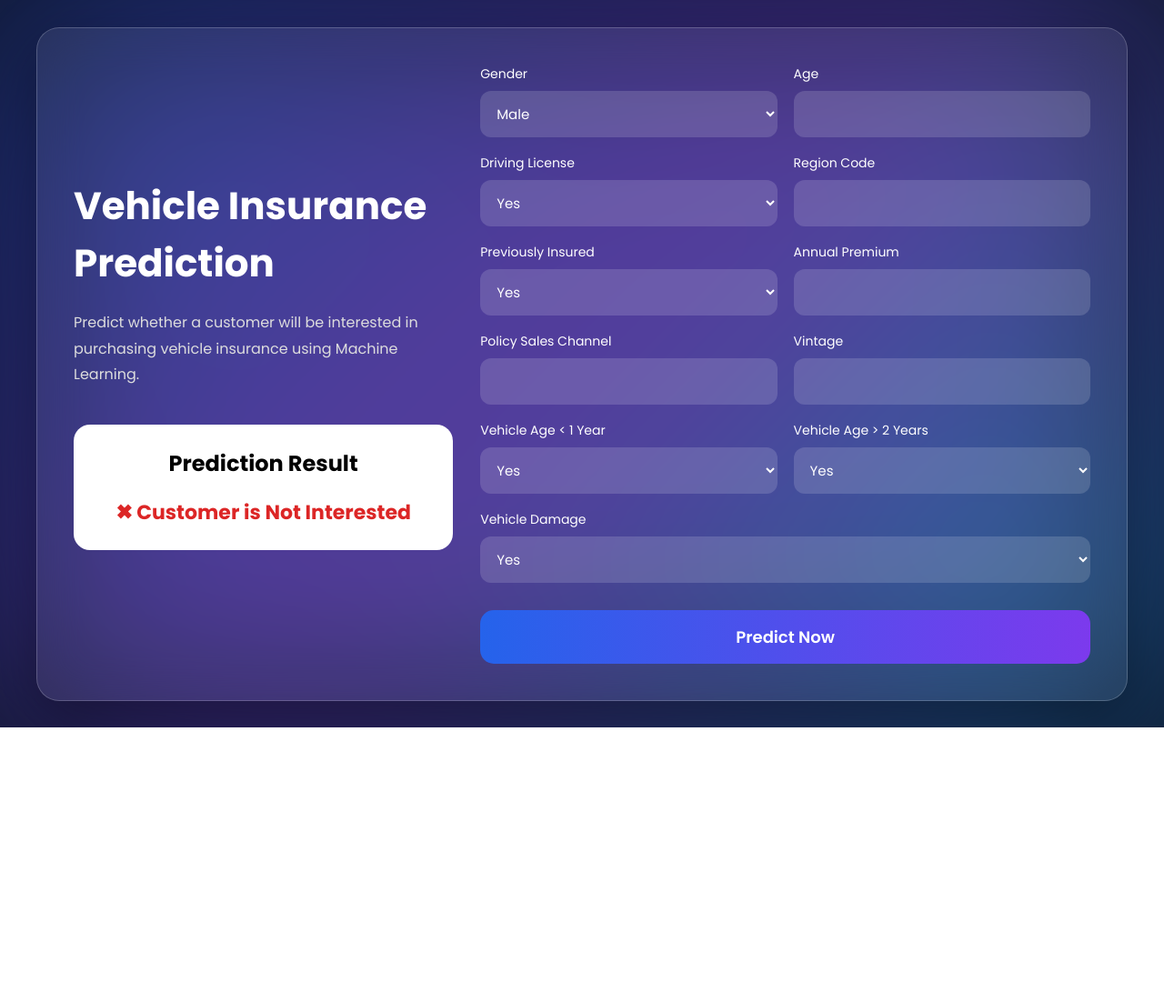
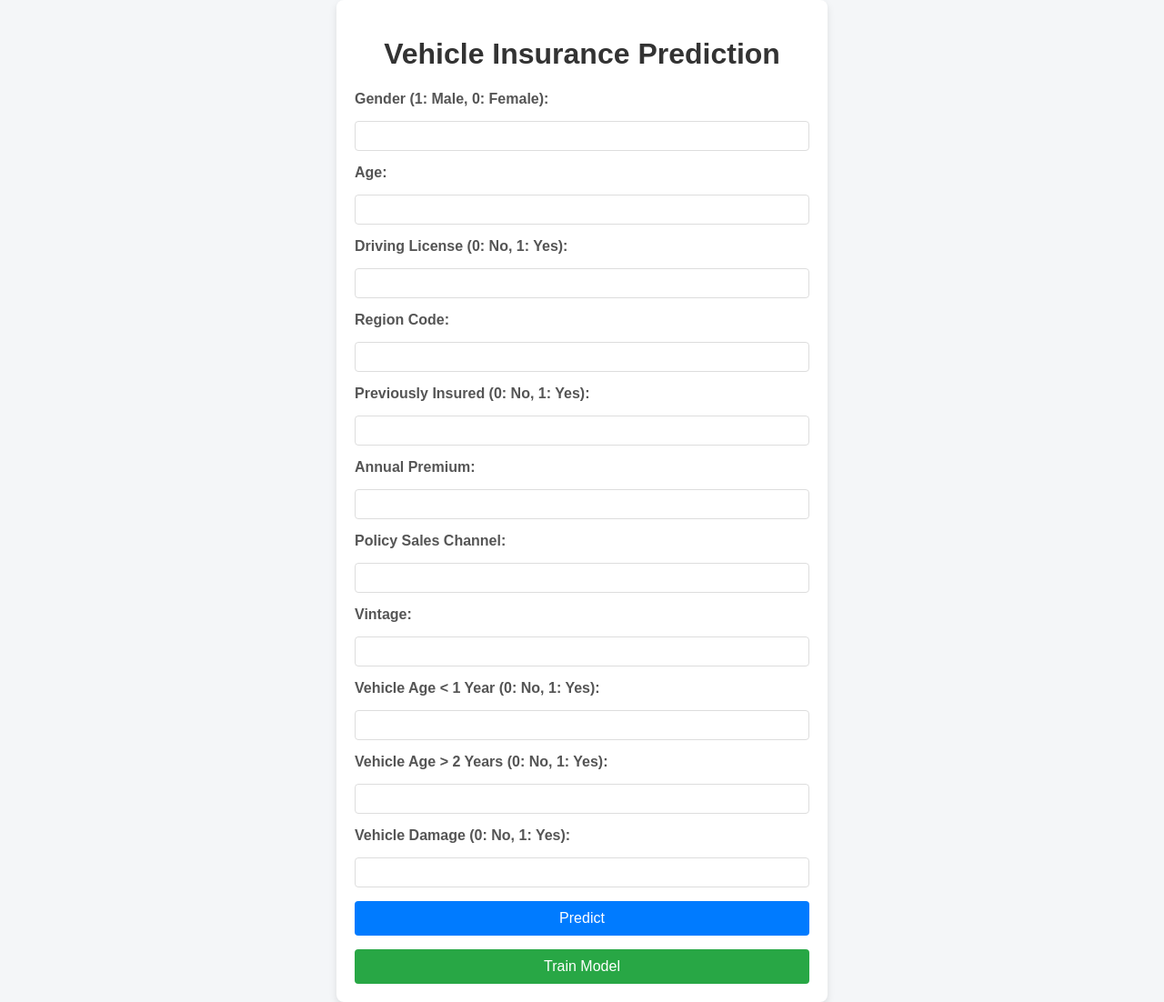
Before and after one commit to Kshubham0315/MLOPS-Project, a FastAPI app: template templates/vehicledata.html in a window 1280 px wide. Shown: the whole page at 91% size. Before the commit the page ends 800 px from the top, so only its background shows below. Run offline with FastAPI, Linux system fonts and the light colour scheme; the template is opened without the code that fills it, so the values that code supplies are empty; parts of the project's set-up code (start-up, migrations or seed data) failed here and were passed over; some libraries are stand-ins or nearby versions.

Commit message:
Finish the all local portion of this project

```diff
--- a/static/style.css
+++ b/static/style.css
@@ -1,260 +1,73 @@
-*{
-
-margin:0;
-padding:0;
-box-sizing:border-box;
-font-family:Poppins,sans-serif;
-
+/* styles.css */
+body {
+    font-family: Arial, sans-serif;
+    display: flex;
+    justify-content: center;
+    align-items: center;
+    min-height: 100vh;
+    margin: 0;
+    background-color: #f4f6f8;
 }
 
-body{
-
-height:100vh;
-display:flex;
-justify-content:center;
-align-items:center;
-background:#0f172a;
-overflow:hidden;
-
+.container {
+    width: 100%;
+    max-width: 500px;
+    background-color: #ffffff;
+    padding: 20px;
+    border-radius: 8px;
+    box-shadow: 0 4px 8px rgba(0, 0, 0, 0.1);
+    text-align: center;
 }
 
-.background{
-
-position:absolute;
-
-width:100%;
-height:100%;
-
-background:
-
-linear-gradient(135deg,#1d4ed8,#7c3aed,#0ea5e9);
-
-filter:blur(120px);
-
-opacity:.55;
-
+h1 {
+    color: #333;
 }
 
-.container{
-
-position:relative;
-
-width:1200px;
-
-display:grid;
-
-grid-template-columns:40% 60%;
-
-background:rgba(255,255,255,.08);
-
-backdrop-filter:blur(25px);
-
-border-radius:25px;
-
-padding:40px;
-
-box-shadow:
-
-0 20px 60px rgba(0,0,0,.4);
-
-border:1px solid rgba(255,255,255,.2);
-
+form {
+    display: flex;
+    flex-direction: column;
+    gap: 15px;
 }
 
-.left{
-
-padding-right:30px;
-
-display:flex;
-
-flex-direction:column;
-
-justify-content:center;
-
+label {
+    text-align: left;
+    color: #555;
+    font-weight: bold;
 }
 
-.left h1{
-
-font-size:42px;
-
-color:white;
-
-margin-bottom:20px;
-
+input {
+    padding: 8px;
+    border: 1px solid #ddd;
+    border-radius: 4px;
 }
 
-.left p{
-
-color:#ddd;
-
-line-height:1.8;
-
-margin-bottom:40px;
-
+button {
+    padding: 10px;
+    background-color: #007bff;
+    color: #fff;
+    border: none;
+    border-radius: 4px;
+    cursor: pointer;
+    font-size: 16px;
 }
 
-.prediction{
-
-background:white;
-
-padding:25px;
-
-border-radius:18px;
-
-text-align:center;
-
+button:hover {
+    background-color: #0056b3;
 }
 
-.prediction h2{
-
-margin-bottom:20px;
-
+.train-button {
+    background-color: #28a745;
+    margin-top: 15px;
 }
 
-.yes{
-
-color:#16a34a;
-
-font-size:22px;
-
-font-weight:700;
-
+.train-button:hover {
+    background-color: #218838;
 }
 
-.no{
-
-color:#dc2626;
-
-font-size:22px;
-
-font-weight:700;
-
+.result {
+    margin-top: 20px;
 }
 
-.grid{
-
-display:grid;
-
-grid-template-columns:repeat(2,1fr);
-
-gap:18px;
-
+.result h2 {
+    color: #007bff;
 }
-
-.inputBox{
-
-display:flex;
-
-flex-direction:column;
-
-}
-
-.full{
-
-grid-column:1/3;
-
-}
-
-label{
-
-color:white;
-
-margin-bottom:8px;
-
-font-size:14px;
-
-}
-
-input,select{
-
-padding:14px;
-
-border:none;
-
-border-radius:12px;
-
-background:rgba(255,255,255,.15);
-
-color:white;
-
-outline:none;
-
-font-size:15px;
-
-}
-
-select option{
-
-color:black;
-
-}
-
-input::placeholder{
-
-color:#ddd;
-
-}
-
-button{
-
-margin-top:30px;
-
-width:100%;
-
-padding:16px;
-
-border:none;
-
-border-radius:15px;
-
-background:linear-gradient(90deg,#2563eb,#7c3aed);
-
-color:white;
-
-font-size:18px;
-
-font-weight:600;
-
-cursor:pointer;
-
-transition:.3s;
-
-}
-
-button:hover{
-
-transform:translateY(-3px);
-
-box-shadow:0 10px 25px rgba(0,0,0,.3);
-
-}
-
-@media(max-width:1000px){
-
-.container{
-
-grid-template-columns:1fr;
-
-width:95%;
-
-}
-
-.left{
-
-margin-bottom:40px;
-
-}
-
-.grid{
-
-grid-template-columns:1fr;
-
-}
-
-.full{
-
-grid-column:1;
-
-}
-
-}
--- a/templates/vehicledata.html
+++ b/templates/vehicledata.html
@@ -1,193 +1,62 @@
 <!DOCTYPE html>
 <html lang="en">
+<head>
+    <meta charset="UTF-8">
+    <meta name="viewport" content="width=device-width, initial-scale=1.0">
+    <title>Vehicle Insurance Prediction</title>
+    <!-- Corrected the CSS path -->
+    <link rel="stylesheet" href="/static/css/style.css">
+</head>
+<body>
+    <div class="container">
+        <h1>Vehicle Insurance Prediction</h1>
 
-<head>
+        <form method="post" action="/">
+            <label for="Gender">Gender (1: Male, 0: Female):</label>
+            <input type="number" id="Gender" name="Gender" min="0" max="1" required>
 
-    <meta charset="UTF-8">
-    <title>Vehicle Insurance Prediction</title>
+            <label for="Age">Age:</label>
+            <input type="number" id="Age" name="Age" required>
 
-    <link rel="stylesheet" href="{{ url_for('static', path='style.css') }}">
+            <label for="Driving_License">Driving License (0: No, 1: Yes):</label>
+            <input type="number" id="Driving_License" name="Driving_License" min="0" max="1" required>
 
-    <link rel="preconnect" href="https://fonts.googleapis.com">
-    <link href="https://fonts.googleapis.com/css2?family=Poppins:wght@300;400;500;600;700&display=swap"
-        rel="stylesheet">
+            <label for="Region_Code">Region Code:</label>
+            <input type="number" step="0.01" id="Region_Code" name="Region_Code" required>
 
-    <script src="https://kit.fontawesome.com/4d0c9d5d7e.js" crossorigin="anonymous"></script>
+            <label for="Previously_Insured">Previously Insured (0: No, 1: Yes):</label>
+            <input type="number" id="Previously_Insured" name="Previously_Insured" min="0" max="1" required>
 
-</head>
+            <label for="Annual_Premium">Annual Premium:</label>
+            <input type="number" step="0.01" id="Annual_Premium" name="Annual_Premium" required>
 
-<body>
+            <label for="Policy_Sales_Channel">Policy Sales Channel:</label>
+            <input type="number" step="0.01" id="Policy_Sales_Channel" name="Policy_Sales_Channel" required>
 
-<div class="background"></div>
+            <label for="Vintage">Vintage:</label>
+            <input type="number" id="Vintage" name="Vintage" required>
 
-<div class="container">
+            <label for="Vehicle_Age_lt_1_Year">Vehicle Age < 1 Year (0: No, 1: Yes):</label>
+            <input type="number" id="Vehicle_Age_lt_1_Year" name="Vehicle_Age_lt_1_Year" min="0" max="1" required>
 
-    <div class="left">
+            <label for="Vehicle_Age_gt_2_Years">Vehicle Age > 2 Years (0: No, 1: Yes):</label>
+            <input type="number" id="Vehicle_Age_gt_2_Years" name="Vehicle_Age_gt_2_Years" min="0" max="1" required>
 
-        <h1>Vehicle Insurance<br>Prediction</h1>
+            <label for="Vehicle_Damage_Yes">Vehicle Damage (0: No, 1: Yes):</label>
+            <input type="number" id="Vehicle_Damage_Yes" name="Vehicle_Damage_Yes" min="0" max="1" required>
 
-        <p>
-            Predict whether a customer will be interested in purchasing
-            vehicle insurance using Machine Learning.
-        </p>
+            <button type="submit">Predict</button>
+        </form>
 
-        {% if context != "Rendering" %}
+        <form method="get" action="/train">
+            <button type="submit" class="train-button">Train Model</button>
+        </form>
 
-        <div class="prediction">
-
-            <h2>Prediction Result</h2>
-
-            {% if context=="Response-Yes" %}
-                <span class="yes">
-                    ✔ Customer is Interested
-                </span>
-            {% else %}
-                <span class="no">
-                    ✖ Customer is Not Interested
-                </span>
-            {% endif %}
-
-        </div>
-
+        {% if context %}
+            <div class="result">
+                <h2>Result: {{ context }}</h2>
+            </div>
         {% endif %}
-
     </div>
-
-    <div class="right">
-
-<form action="/" method="POST">
-
-<div class="grid">
-
-<div class="inputBox">
-<label>Gender</label>
-
-<select name="Gender">
-
-<option value="1">Male</option>
-
-<option value="0">Female</option>
-
-</select>
-
-</div>
-
-<div class="inputBox">
-<label>Age</label>
-
-<input type="number" name="Age" required>
-</div>
-
-<div class="inputBox">
-<label>Driving License</label>
-
-<select name="Driving_License">
-
-<option value="1">Yes</option>
-
-<option value="0">No</option>
-
-</select>
-
-</div>
-
-<div class="inputBox">
-<label>Region Code</label>
-
-<input type="number" step="0.01" name="Region_Code" required>
-
-</div>
-
-<div class="inputBox">
-<label>Previously Insured</label>
-
-<select name="Previously_Insured">
-
-<option value="1">Yes</option>
-
-<option value="0">No</option>
-
-</select>
-
-</div>
-
-<div class="inputBox">
-<label>Annual Premium</label>
-
-<input type="number" step="0.01" name="Annual_Premium">
-
-</div>
-
-<div class="inputBox">
-<label>Policy Sales Channel</label>
-
-<input type="number" step="0.01" name="Policy_Sales_Channel">
-
-</div>
-
-<div class="inputBox">
-<label>Vintage</label>
-
-<input type="number" name="Vintage">
-
-</div>
-
-<div class="inputBox">
-
-<label>Vehicle Age < 1 Year</label>
-
-<select name="Vehicle_Age_lt_1_Year">
-
-<option value="1">Yes</option>
-
-<option value="0">No</option>
-
-</select>
-
-</div>
-
-<div class="inputBox">
-
-<label>Vehicle Age > 2 Years</label>
-
-<select name="Vehicle_Age_gt_2_Years">
-
-<option value="1">Yes</option>
-
-<option value="0">No</option>
-
-</select>
-
-</div>
-
-<div class="inputBox full">
-
-<label>Vehicle Damage</label>
-
-<select name="Vehicle_Damage_Yes">
-
-<option value="1">Yes</option>
-
-<option value="0">No</option>
-
-</select>
-
-</div>
-
-</div>
-
-<button>
-
-Predict Now
-
-</button>
-
-</form>
-
-</div>
-
-</div>
-
 </body>
-
 </html>
```
Also changed, not shown: .github/workflows/aws.yaml (added), 2 other files.
